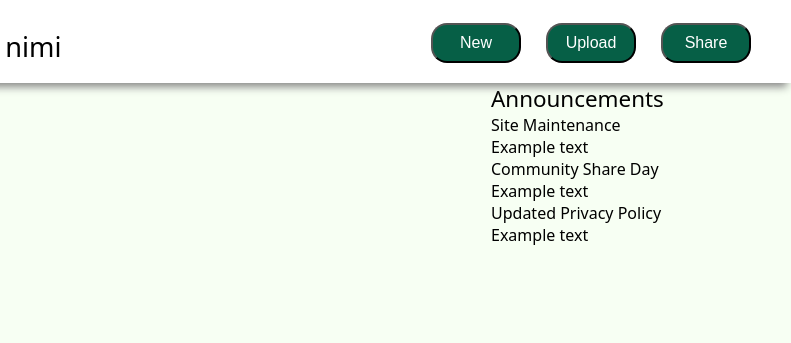
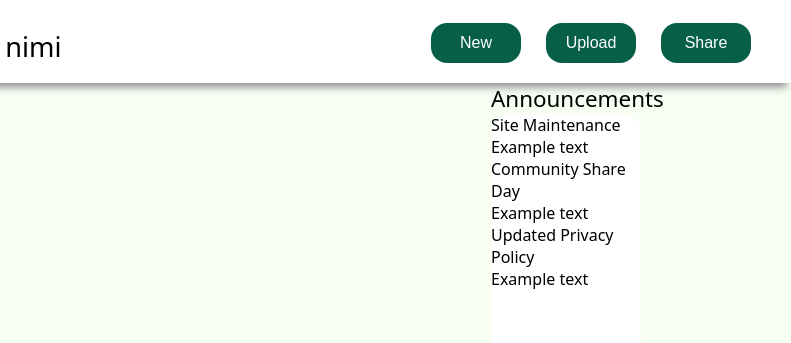
Before and after one commit to ebistu/odin-admin-dashboard, a plain HTML site: page index.html in a window 1280 px wide. Shown: the part 77-420 px from the top of the page, 489-1280 px from the left. Drawn offline with Linux system fonts and the light colour scheme.

Commit message:
work on announcements part

```diff
--- a/style.css
+++ b/style.css
@@ -127,6 +127,7 @@ body {
     color: white;
     background-color: #065f46;
     font-size: 1rem;
+    border: 0px;
 }
 
 .content {
@@ -144,3 +145,11 @@ body {
     grid-column: 1/2;
     grid-row: 1/3;
 }
+
+.announcements {
+    background-color: white;
+    border-radius: 16px;
+    width: 150px;
+    height: 250px;
+    border: 1px black;
+}
```
